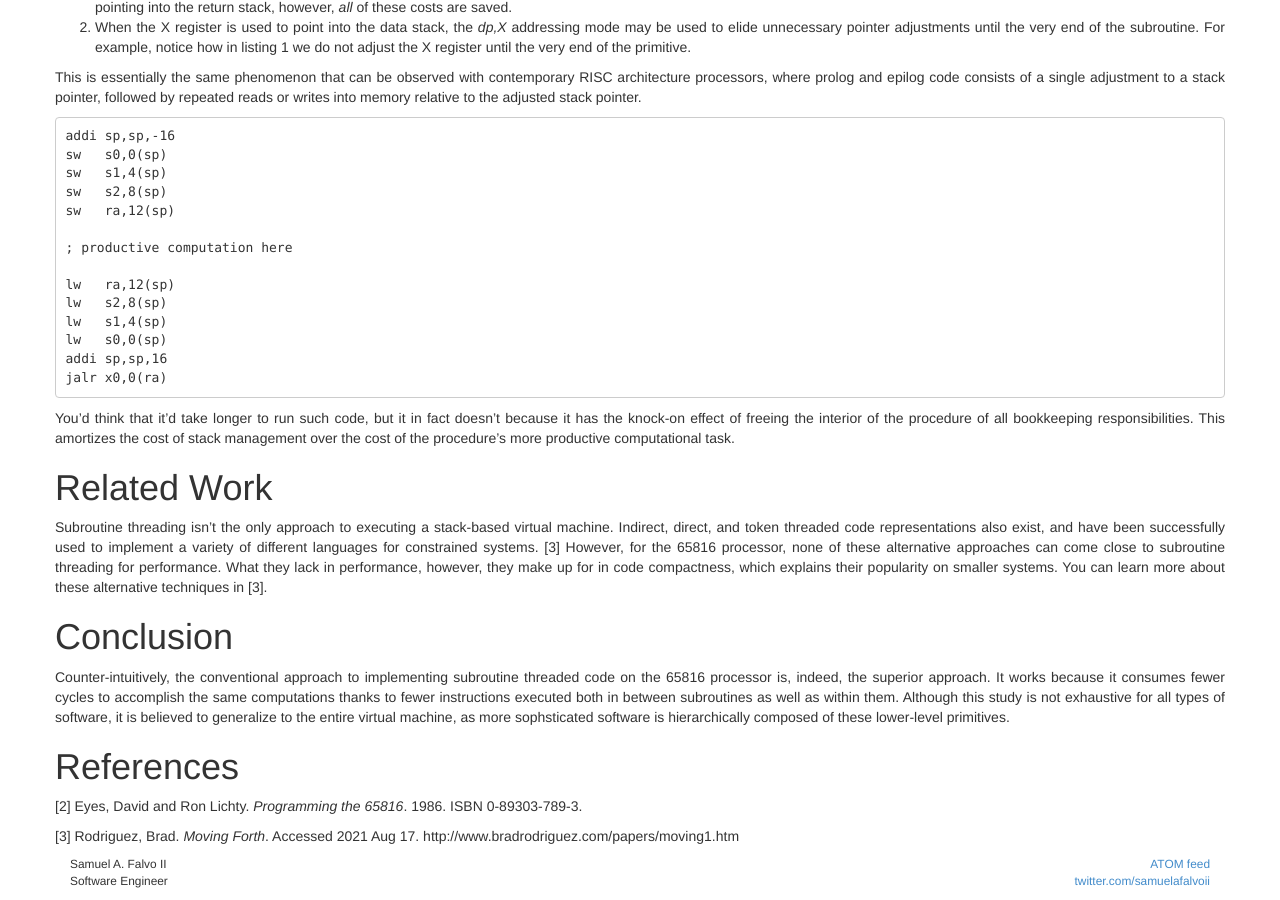
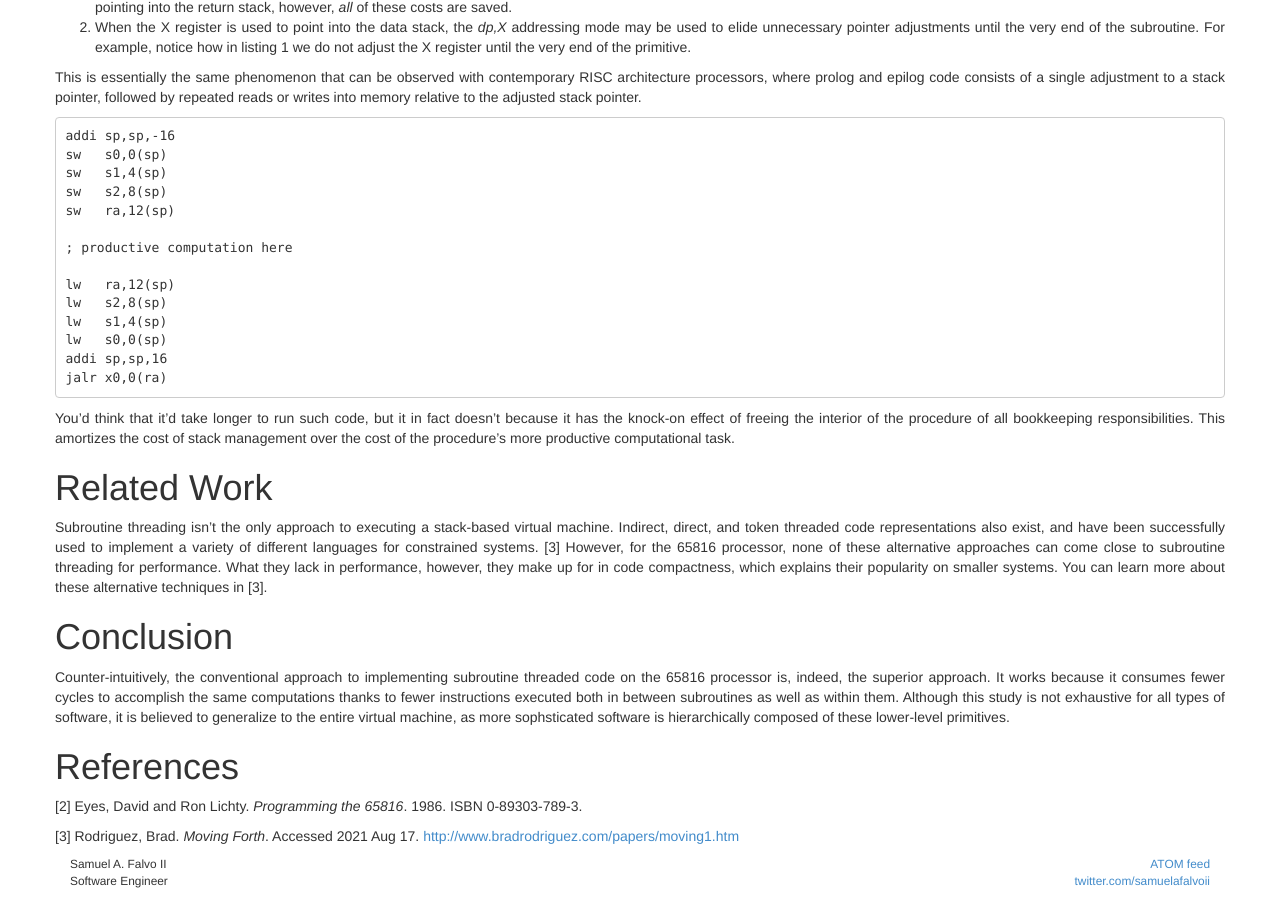
Before and after one commit to sam-falvo/sam-falvo.github.io, a Jekyll site: the page built from _posts/2021-08-18-on-subroutine-threading-for-the-65816.md, in a window 1280 px wide and 900 px high, scrolled down 4818 px. Built offline with Jekyll 4.4.1, drawn with Linux system fonts in a browser that asks for light colours; some of the changed lines change nothing that is shown.

Commit message:
Make links links.

```diff
--- a/_posts/2021-08-18-on-subroutine-threading-for-the-65816.md
+++ b/_posts/2021-08-18-on-subroutine-threading-for-the-65816.md
@@ -342,4 +342,4 @@ as more sophsticated software is hierarchically composed of these lower-level pr
 
 [2] Eyes, David and Ron Lichty.  _Programming the 65816_.  1986.  ISBN 0-89303-789-3.
 
-[3] Rodriguez, Brad.  _Moving Forth_.  Accessed 2021 Aug 17.  http://www.bradrodriguez.com/papers/moving1.htm
+[3] Rodriguez, Brad.  _Moving Forth_.  Accessed 2021 Aug 17.  [http://www.bradrodriguez.com/papers/moving1.htm](http://www.bradrodriguez.com/papers/moving1.htm)
```
